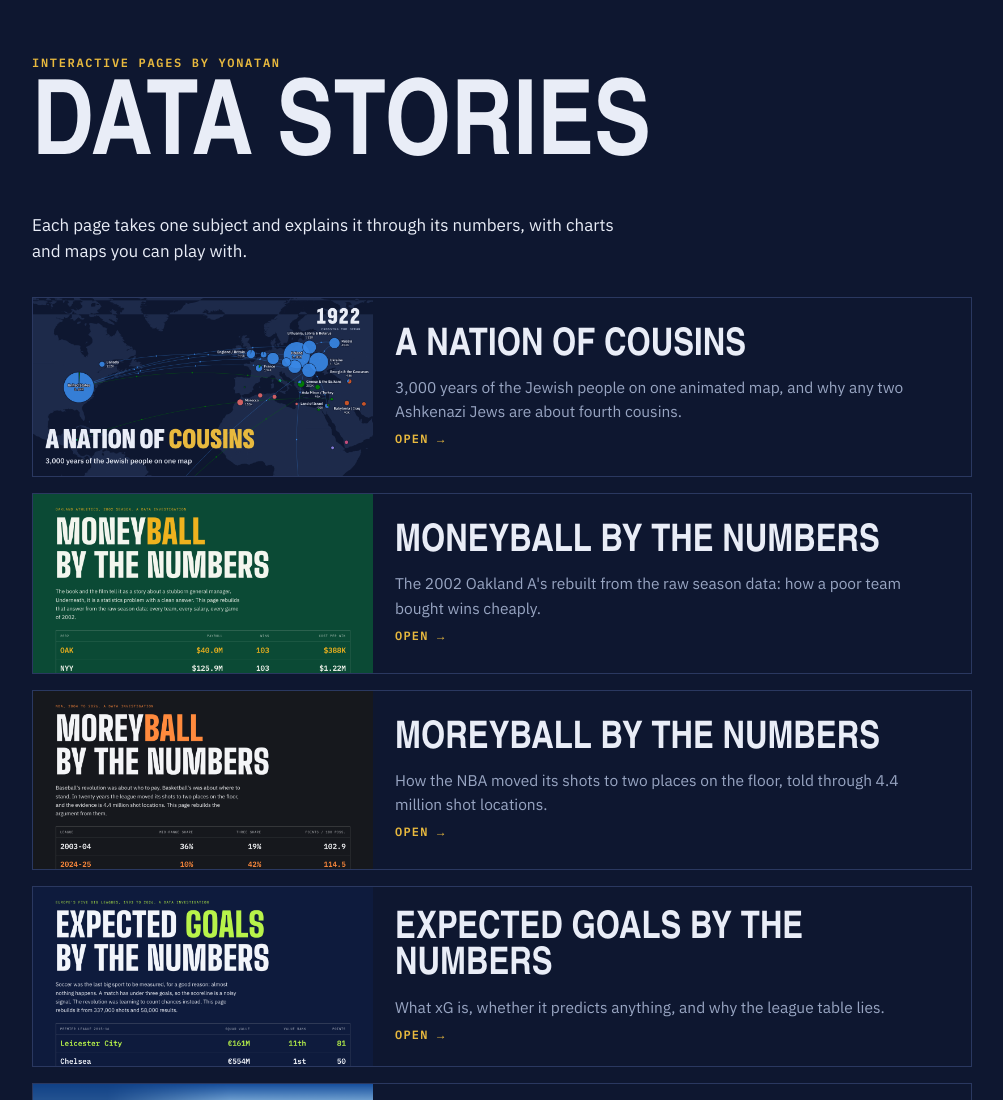
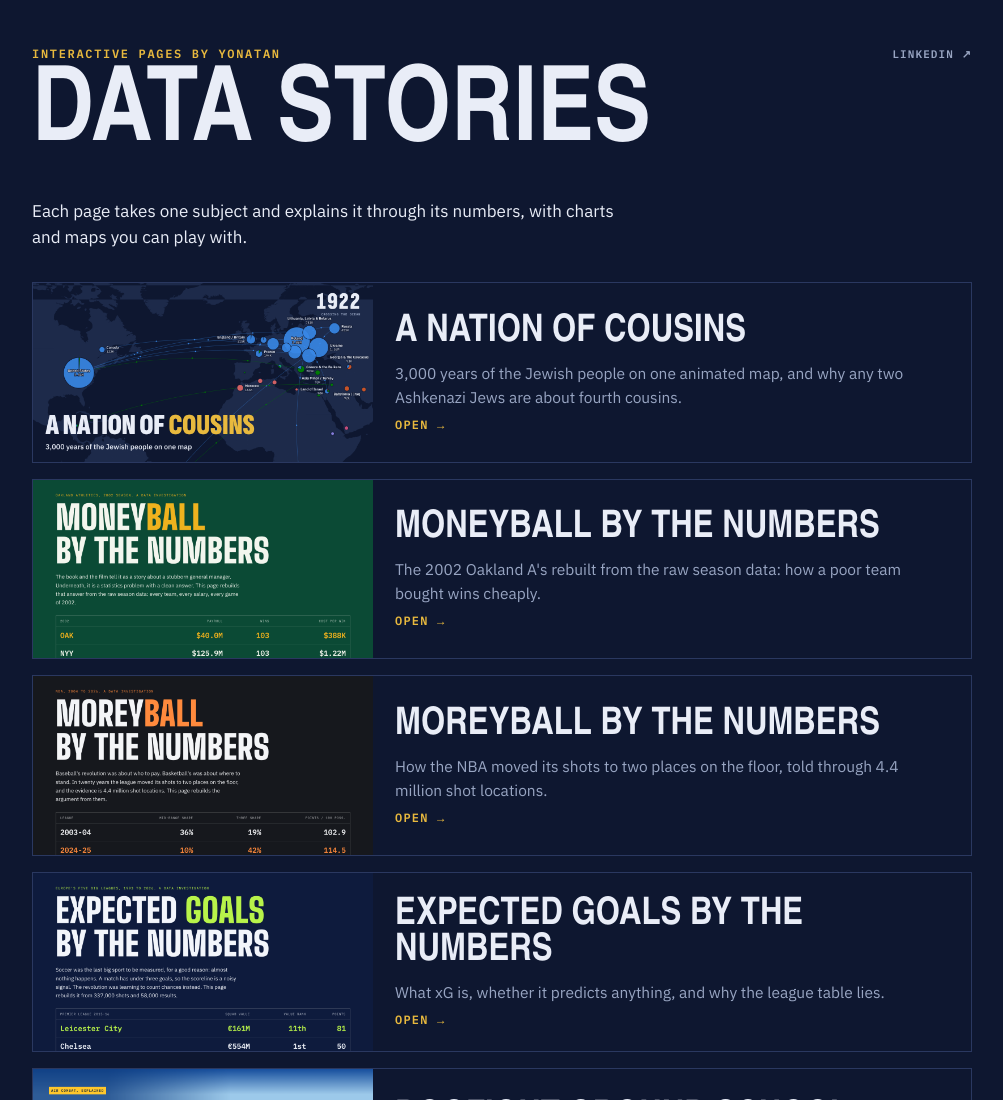
Before and after one commit to backyonatan-alt/backyonatan-alt.github.io, a plain HTML site: page index.html in a window 1280 px wide. Shown: the top 1100 px of the page, without its empty margins (138-1141 px from the left). Drawn offline with Linux system fonts and the light colour scheme; a web font is replaced by a local one.

Commit message:
Add small LinkedIn link to the home page header
Co-Authored-By: Claude Fable 5.2 <noreply@anthropic.com>
Claude-Session: https://claude.ai/code/session_012WeNK69uxShWWe7xqUeGZY

```diff
--- a/index.html
+++ b/index.html
@@ -26,6 +26,9 @@ p{margin:0;max-width:60ch}
 .card span{color:var(--mut);font-size:15.5px}
 .card b{font:600 12px/1 "IBM Plex Mono",ui-monospace,monospace;letter-spacing:.1em;text-transform:uppercase;color:var(--gold)}
 .card:hover,.card:focus-visible{border-color:var(--on);outline:none}
+.top{display:flex;justify-content:space-between;align-items:baseline;gap:8px 12px;flex-wrap:wrap}
+.tl{font:600 11px/1 "IBM Plex Mono",ui-monospace,monospace;letter-spacing:.1em;text-transform:uppercase;color:var(--mut);text-decoration:none;white-space:nowrap}
+.tl:hover,.tl:focus-visible{color:var(--on);outline:none}
 .li{display:flex;justify-content:space-between;align-items:center;gap:16px;border:1px solid var(--line);padding:20px 22px;color:inherit;text-decoration:none}
 .li span{color:var(--mut);font-size:15.5px}
 .li b{font:600 12px/1 "IBM Plex Mono",ui-monospace,monospace;letter-spacing:.1em;text-transform:uppercase;color:var(--gold);white-space:nowrap}
@@ -50,7 +53,7 @@ p{margin:0;max-width:60ch}
 <body>
 <main>
   <header>
-    <span class="k">Interactive pages by Yonatan</span>
+    <div class="top"><span class="k">Interactive pages by Yonatan</span><a class="tl" href="https://www.linkedin.com/in/yonatan-back/" target="_blank" rel="noopener">LinkedIn &#8599;</a></div>
     <h1>Data Stories</h1>
   </header>
   <p>Each page takes one subject and explains it through its numbers, with charts and maps you can play with.</p>
```
